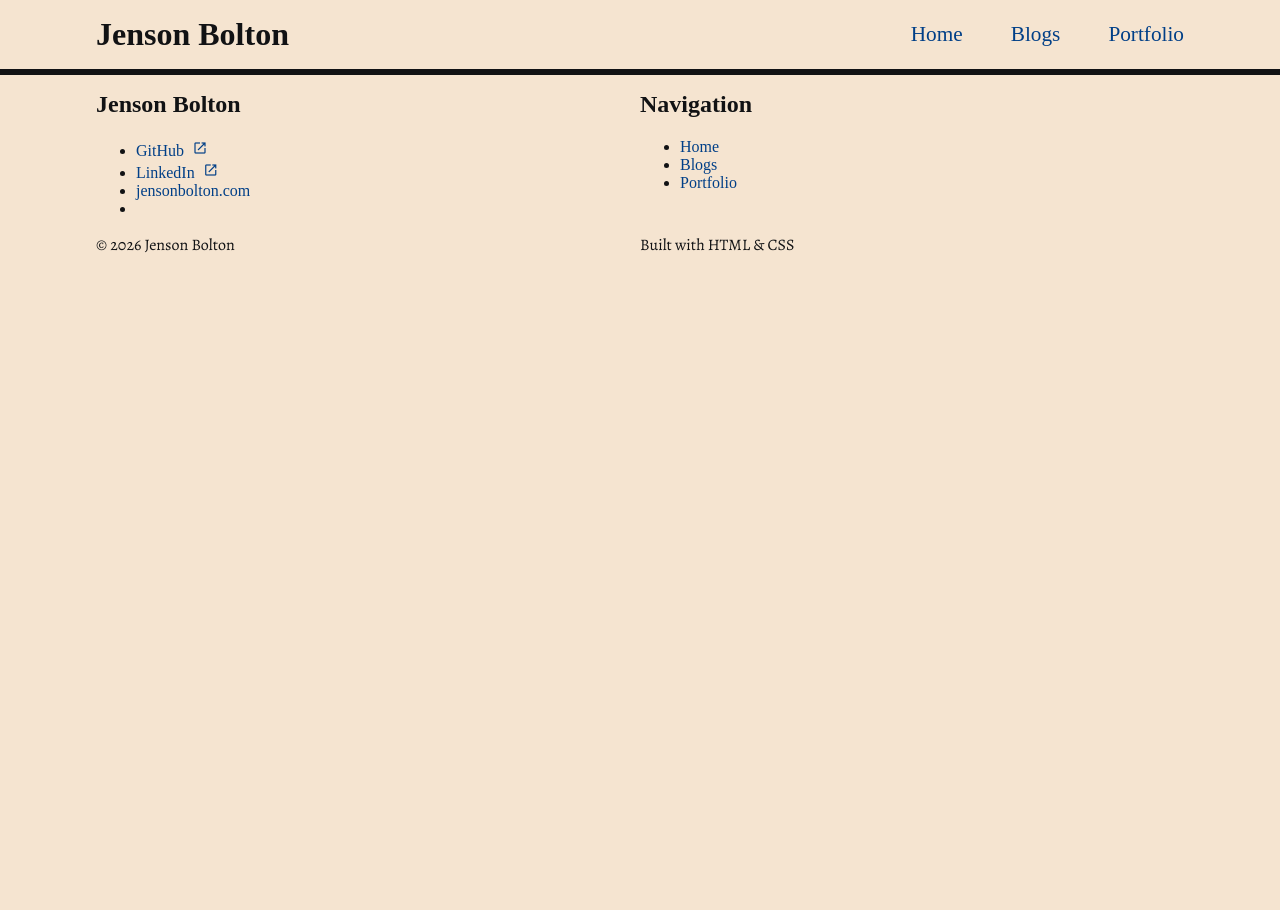
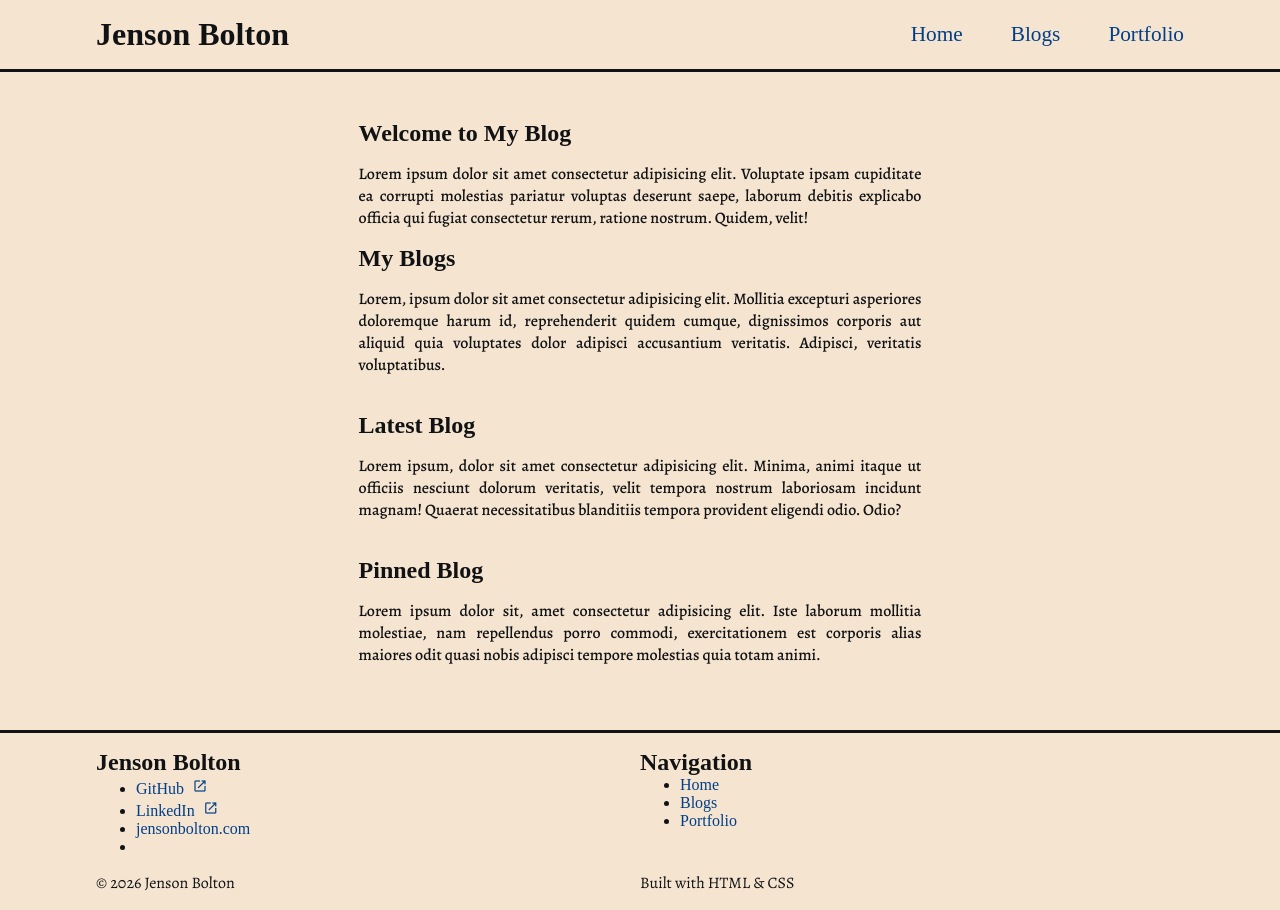
Before and after one commit to Jenson-Bolton/Devblog, a plain HTML site: page index.html in a window 1280 px wide. Before the commit the page ends 800 px from the top, so only its background shows below. Drawn offline with nearby package versions, Linux system fonts and the light colour scheme; a web font is replaced by a local one.

Commit message:
Main Style Prototyped

```diff
--- a/index.html
+++ b/index.html
@@ -18,7 +18,18 @@
         </nav>
     </header>
     <main>
-
+        <section>
+            <h1>Welcome to My Blog</h1>
+            <p>Lorem ipsum dolor sit amet consectetur adipisicing elit. Voluptate ipsam cupiditate ea corrupti molestias pariatur voluptas deserunt saepe, laborum debitis explicabo officia qui fugiat consectetur rerum, ratione nostrum. Quidem, velit!</p>
+        </section>
+        <section>
+            <h1>My Blogs</h1>
+            <p>Lorem, ipsum dolor sit amet consectetur adipisicing elit. Mollitia excepturi asperiores doloremque harum id, reprehenderit quidem cumque, dignissimos corporis aut aliquid quia voluptates dolor adipisci accusantium veritatis. Adipisci, veritatis voluptatibus.</p>
+            <h2>Latest Blog</h2>
+            <p>Lorem ipsum, dolor sit amet consectetur adipisicing elit. Minima, animi itaque ut officiis nesciunt dolorum veritatis, velit tempora nostrum laboriosam incidunt magnam! Quaerat necessitatibus blanditiis tempora provident eligendi odio. Odio?</p>
+            <h2>Pinned Blog</h2>
+            <p>Lorem ipsum dolor sit, amet consectetur adipisicing elit. Iste laborum mollitia molestiae, nam repellendus porro commodi, exercitationem est corporis alias maiores odit quasi nobis adipisci tempore molestias quia totam animi.</p>
+        </section>
     </main>
     <footer>
         <nav>
--- a/style/style.css
+++ b/style/style.css
@@ -64,6 +64,13 @@ a:visited {
     color: var(--color-purple);
 }
 
+/* Headings */
+h1, h2, h3, h4, h5, h6 {
+    font-family: var(--font-title);
+    margin-top: 1.5em;
+    margin-bottom: 0;
+}
+
 /* Header*/
 header {
     color: var(--color-font);
@@ -107,6 +114,22 @@ header nav ul li a:visited {
     color: var(--color-black);
 }
 
+/* Main */
+main {
+    padding: 3rem;
+    max-width: 66ch;
+    margin: 0 auto;
+}
+
+main h1:first-child {
+    margin-top: 0;
+}
+
+main p {
+    font-weight: 500;
+    text-align: justify;
+}
+
 /* Footer */
 footer {
     color: var(--color-font);
```
